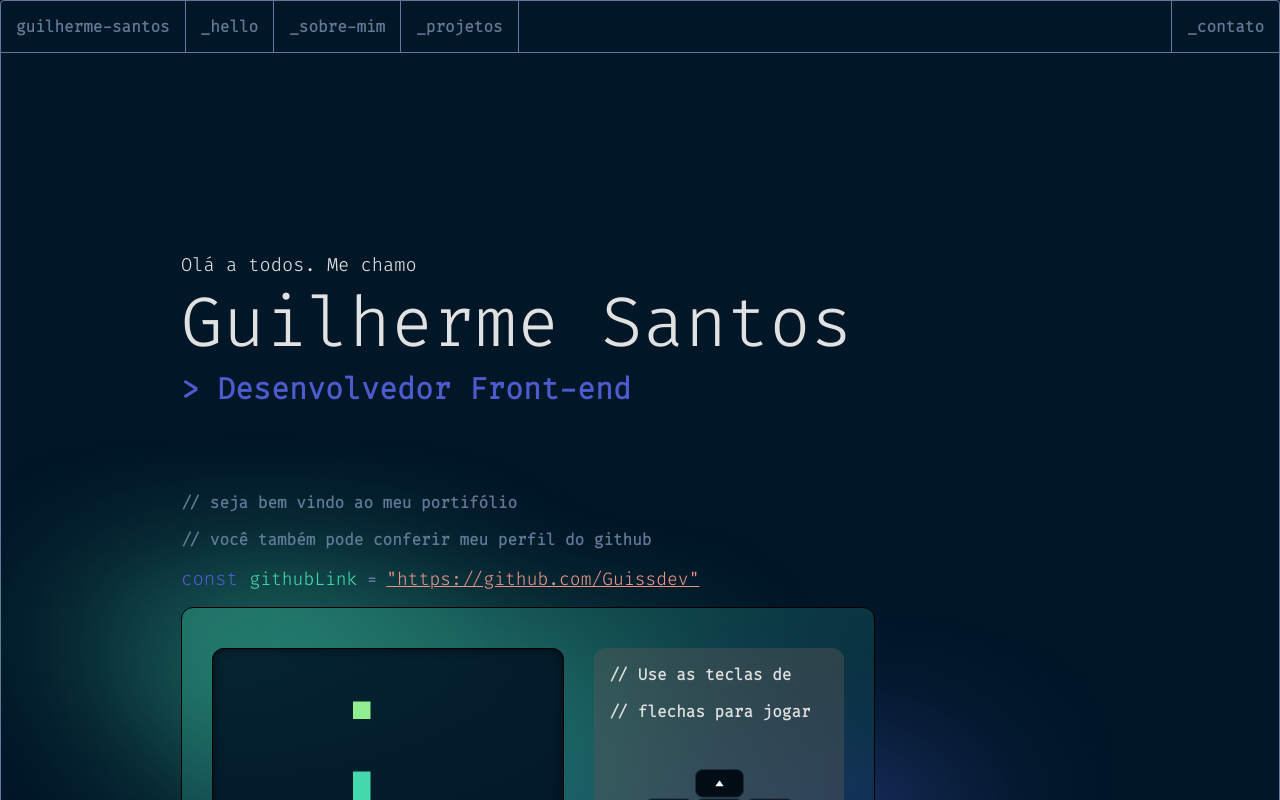
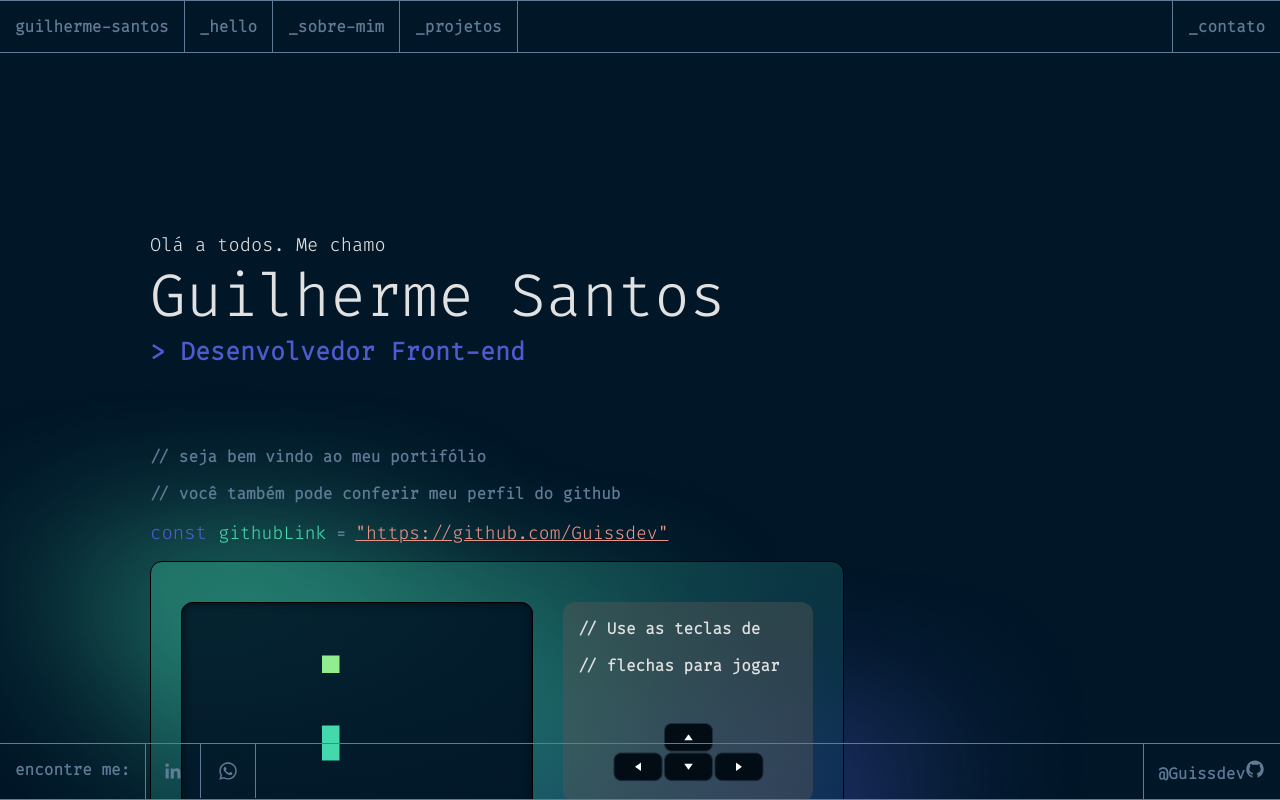
Before and after one commit to Guissdev/Portifolio, a React (Create React App) app: page / in a window 1280 px wide. Shown: the top 800 px of the page. Built offline with nearby package versions, Linux system fonts and the light colour scheme.

Commit message:
Finalizando visual do home

```diff
--- a/package.json
+++ b/package.json
@@ -8,6 +8,7 @@
     "@testing-library/user-event": "^13.5.0",
     "react": "^18.2.0",
     "react-dom": "^18.2.0",
+    "react-icons": "^4.10.1",
     "react-scripts": "5.0.1",
     "web-vitals": "^2.1.4"
   },
--- a/public/index.html
+++ b/public/index.html
@@ -26,7 +26,7 @@
     -->
     <title>React App</title>
   </head>
-  <body>
+  <body class="container">
     <noscript>You need to enable JavaScript to run this app.</noscript>
     <div id="root"></div>
     <!--
--- a/src/App.js
+++ b/src/App.js
@@ -1,3 +1,4 @@
+import Footer from './components/Footer';
 import Header from './components/Header';
 import Home from './components/Home';
 
@@ -7,6 +8,7 @@ function App() {
     <div>
       <Header />
       <Home />
+      <Footer />
     </div>
   );
 }
--- /dev/null
+++ b/src/components/Footer/footer.css
@@ -0,0 +1,31 @@
+footer {
+    position: absolute;
+    bottom: 0;
+    width: 100%;
+    justify-content: center;
+}
+
+.rodape {
+    display: flex;
+    border-top: 1px solid #607b96;
+    border-bottom: 1px solid #607b96;
+    flex-wrap: wrap;
+}
+
+.rodape h4 {
+    margin: 0;
+    border-right: 1px solid #607b96;
+    padding: 15px;
+}
+
+.rodape .contatolw {
+    margin: 0;
+    border-right: 1px solid #607b96;
+    padding: 17px;
+}
+
+.rodape h4:last-child {
+    margin-left: auto;
+    border-right: none;
+    border-left: 1px solid #607b96;
+}
--- /dev/null
+++ b/src/components/Footer/index.js
@@ -0,0 +1,32 @@
+import { BiLogoLinkedin} from 'react-icons/bi'
+import { FaWhatsapp } from 'react-icons/fa'
+import { AiFillGithub } from 'react-icons/ai'
+import './footer.css'
+
+const Footer = () => {
+    return (
+        <footer>
+            <div className='rodape'>
+                <h4>encontre me:</h4>
+
+                <BiLogoLinkedin
+                    size={20}
+                    className='contatolw'
+                />
+                <FaWhatsapp
+                    size={20}
+                    className='contatolw'
+                />
+                <h4>
+                    @Guissdev
+                    <AiFillGithub
+                        size={20}
+                        className='github'
+                    />
+                </h4>
+            </div>
+        </footer>
+    )
+}
+
+export default Footer
--- a/src/components/Game/game.css
+++ b/src/components/Game/game.css
@@ -19,10 +19,6 @@
     pointer-events: none;
 }
 
-.game .instructions .instruction-text{
-    color: #e1e1e1;
-}
-
 .game .instructions {
     align-items: center;
     justify-content: center;
@@ -31,6 +27,10 @@
     height: 200px;
     background: rgb(85,85,85);
     background: linear-gradient(335deg, rgba(85,85,85,0.4514180672268907) 100%, rgba(85,85,85,0.3337710084033614) 100%);
+}
+
+.game .instructions .instruction-text{
+    color: #e1e1e1;
 }
 
 .game .text {
--- a/src/components/Header/header.css
+++ b/src/components/Header/header.css
@@ -1,11 +1,17 @@
 .cabecalho {
     display: flex;
-    border: 1px solid #607b96;
-    border-radius: 4px 4px 0 0;
+    border-top: 1px solid #607b96;
+    border-bottom: 1px solid #607b96;
     flex-wrap: wrap;
 }
 
-.cabecalho h4 {
+.cabecalho .name {
+    margin: 0;
+    border-right: 1px solid #607b96;
+    padding: 15px;
+}
+
+.cabecalho .navi {
     margin: 0;
     border-right: 1px solid #607b96;
     padding: 15px;
@@ -13,7 +19,7 @@
     transition: color 0.3s;
 }
 
-.cabecalho h4:last-child {
+.cabecalho .navi:last-child {
     margin-left: auto;
     border-right: none;
     border-left: 1px solid #607b96;
@@ -23,7 +29,7 @@
     color: #e1e1e1;
 }
 
-.cabecalho h4::before {
+.cabecalho .navi::before {
     content: '';
     position: absolute;
     bottom: 0;
@@ -34,6 +40,6 @@
     transition: 0.3s;
 }
 
-.cabecalho h4:hover::before {
+.cabecalho .navi:hover::before {
     width: 100%;
 }
--- a/src/components/Header/index.js
+++ b/src/components/Header/index.js
@@ -4,11 +4,11 @@ const Header = () => {
     return (
         <header>
             <div className='cabecalho'>
-                <h4>guilherme-santos</h4>
-                <h4>_hello</h4>
-                <h4>_sobre-mim</h4>
-                <h4>_projetos</h4>
-                <h4>_contato</h4>
+                <h4 className='name'>guilherme-santos</h4>
+                <h4 className='navi'>_hello</h4>
+                <h4 className='navi'>_sobre-mim</h4>
+                <h4 className='navi'>_projetos</h4>
+                <h4 className='navi'>_contato</h4>
             </div>
         </header>
     )
--- a/src/components/Home/home.css
+++ b/src/components/Home/home.css
@@ -1,13 +1,10 @@
 .presentation {
     margin: 0px;
-    border: 1px solid #607b96;
-    border-top: none;
-    border-bottom: none;
     color: #e1e1e1;
     display: flex;
     flex-wrap: wrap;
     justify-content: flex-start;
-    padding: 180px 50px 180px 180px;
+    padding: 160px 0 0 150px;
 }
 
 .presentation h3 {
@@ -19,13 +16,13 @@
     margin-top: 0;
     margin-bottom: 0;
     font-weight: 100;
-    font-size: 70px;
+    font-size: 60px;
 }
 
 .presentation h2 {
     font-weight: 800;
     color: #4d5bce;
-    font-size: 30px;
+    font-size: 25px;
     margin-top: 0;
 }
 
--- a/src/components/Snake/snake.css
+++ b/src/components/Snake/snake.css
@@ -41,3 +41,23 @@ canvas div {
     border-radius: 4px;
     background-color: #fea55f;
 }
+
+.start-button:hover {
+    transform: scale(1.05);
+}
+
+.start-button:active {
+    animation: bounce 0.3s;
+}
+
+@keyframes bounce {
+    0%, 20%, 50%, 80%, 100% {
+      transform: translateY(0);
+    }
+    40% {
+      transform: translateY(-10px);
+    }
+    60% {
+      transform: translateY(-5px);
+    }
+  }
--- a/src/index.css
+++ b/src/index.css
@@ -1,11 +1,11 @@
 @import url('https://fonts.googleapis.com/css2?family=Fira+Code:wght@300&display=swap');
 
-
-body {
+.container {
+  display: flex;
+  flex-direction: column;
+  min-height: 100vh;
   margin: 0;
-  padding: 0;
   background-color: #011627;
-  margin: 0;
   font-family:'Fira Code', monospace;
   color: #607b96;
 }
```
Also changed, not shown: public/images/Gameover.png (deleted), 1 other file (tests, documents, lock files or other folders).
